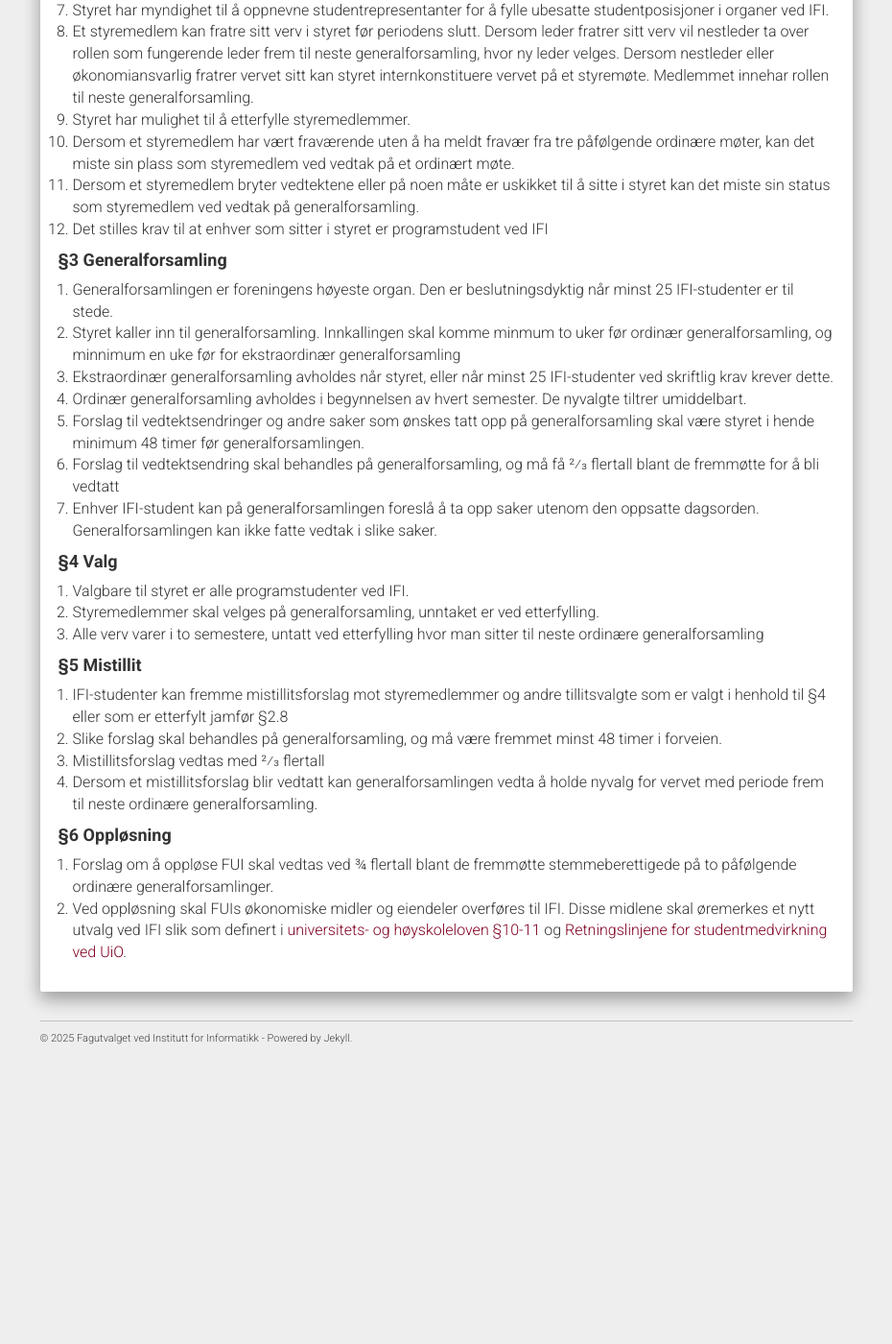
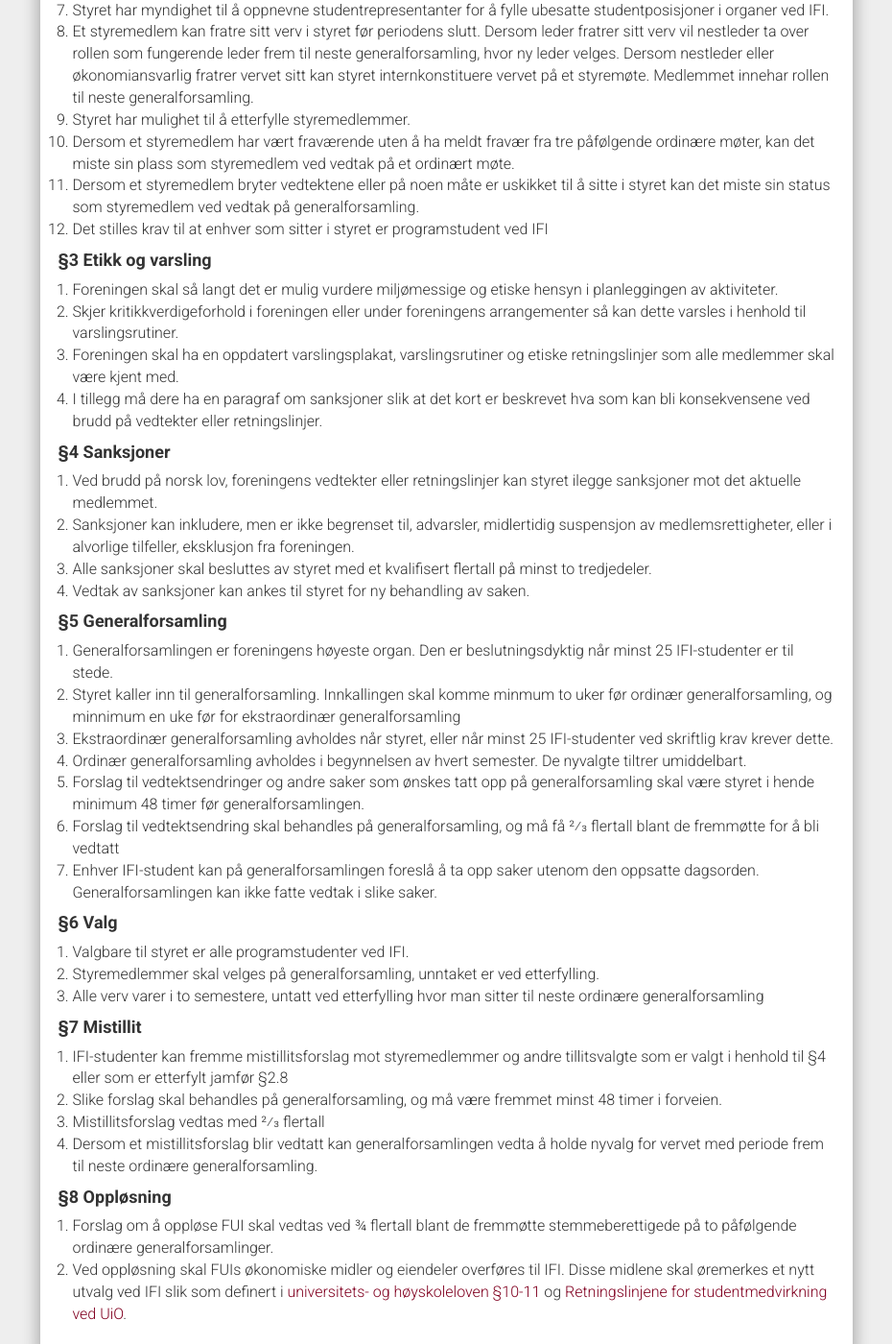
Before and after one commit to fui/fui.github.io, a Jekyll site: the page built from pages/vedtekter.md, in a window 1280 px wide and 1400 px high, scrolled down 768 px. Shown: the whole window at 96% size, without its empty margins (321-1251 px from the left). Built offline with Jekyll 4.4.1, drawn with Linux system fonts in a browser that asks for light colours; before the commit the page ends 1885 px from its top, so only the background shows below that; some of the changed text lies outside the part shown.

Commit message:
Oppdatering av vedtekter etter felles generalforsamling for foreningene ved IFI

```diff
--- a/pages/vedtekter.md
+++ b/pages/vedtekter.md
@@ -7,7 +7,7 @@ modeline: " vim: set spl=nb: "
 
 # Vedtekter
 
-Endringer vedtatt på generalforsamling 04.09.2024
+Endringer vedtatt på felles generalforsamling for foreninger ved IFI 14.03.2025
 
 ---
 
@@ -38,7 +38,21 @@ Universitetet i Oslo, herretter referert til som “UiO”.
 11. Dersom et styremedlem bryter vedtektene eller på noen måte er uskikket til å sitte i styret kan det miste sin status som styremedlem ved vedtak på generalforsamling.
 12. Det stilles krav til at enhver som sitter i styret er programstudent ved IFI
 
-#### **§3 Generalforsamling**
+#### **§3 Etikk og varsling**
+
+1. Foreningen skal så langt det er mulig vurdere miljømessige og etiske hensyn i planleggingen av aktiviteter.
+2. Skjer kritikkverdigeforhold i foreningen eller under foreningens arrangementer så kan dette varsles i henhold til varslingsrutiner.
+3. Foreningen skal ha en oppdatert varslingsplakat, varslingsrutiner og etiske retningslinjer som alle medlemmer skal være kjent med.
+4. I tillegg må dere ha en paragraf om sanksjoner slik at det kort er beskrevet hva som kan bli konsekvensene ved brudd på vedtekter eller retningslinjer.
+
+#### **§4 Sanksjoner**
+
+1. Ved brudd på norsk lov, foreningens vedtekter eller retningslinjer kan styret ilegge sanksjoner mot det aktuelle medlemmet.
+2. Sanksjoner kan inkludere, men er ikke begrenset til, advarsler, midlertidig suspensjon av medlemsrettigheter, eller i alvorlige tilfeller, eksklusjon fra foreningen.
+3. Alle sanksjoner skal besluttes av styret med et kvalifisert flertall på minst to tredjedeler.
+4. Vedtak av sanksjoner kan ankes til styret for ny behandling av saken.
+
+#### **§5 Generalforsamling**
 
 1. Generalforsamlingen er foreningens høyeste organ. Den er beslutningsdyktig når minst 25 IFI-studenter er til stede.
 2. Styret kaller inn til generalforsamling. Innkallingen skal komme minmum to uker før  ordinær generalforsamling, og minnimum en uke før for ekstraordinær generalforsamling
@@ -48,20 +62,20 @@ Universitetet i Oslo, herretter referert til som “UiO”.
 6. Forslag til vedtektsendring skal behandles på generalforsamling, og må få 2⁄3 flertall blant de fremmøtte for å bli vedtatt
 7. Enhver IFI-student kan på generalforsamlingen foreslå å ta opp saker utenom den oppsatte dagsorden. Generalforsamlingen kan ikke fatte vedtak i slike saker.
 
-#### **§4 Valg**
+#### **§6 Valg**
 
 1. Valgbare til styret er alle programstudenter ved IFI.
 2. Styremedlemmer skal velges på generalforsamling, unntaket er ved etterfylling.
 3. Alle verv varer i to semestere, untatt ved etterfylling hvor man sitter til neste ordinære generalforsamling
 
-#### **§5 Mistillit**
+#### **§7 Mistillit**
 
 1. IFI-studenter kan fremme mistillitsforslag mot styremedlemmer og andre tillitsvalgte som er valgt i henhold til §4 eller som er etterfylt jamfør §2.8
 2. Slike forslag skal behandles på generalforsamling, og må være fremmet minst 48 timer i forveien.
 3. Mistillitsforslag vedtas med 2⁄3 flertall
 4. Dersom et mistillitsforslag blir vedtatt kan generalforsamlingen vedta å holde nyvalg for vervet med periode frem til neste ordinære generalforsamling.
 
-#### **§6 Oppløsning**
+#### **§8 Oppløsning**
 
 1. Forslag om å oppløse FUI skal vedtas ved ¾ flertall blant de fremmøtte
 stemmeberettigede på to påfølgende ordinære generalforsamlinger.
```
